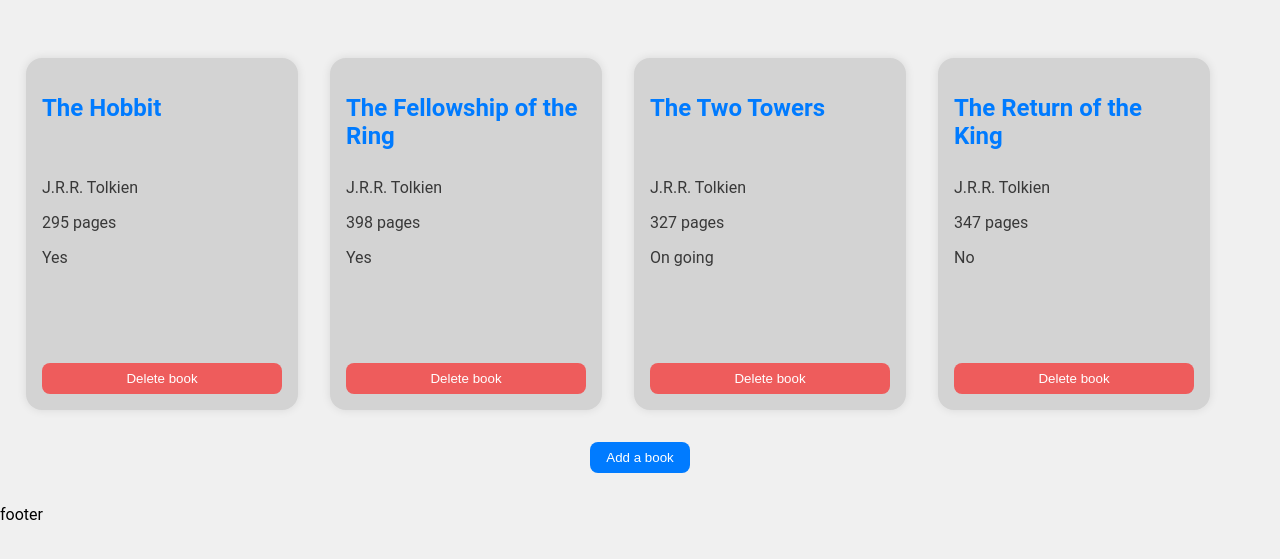
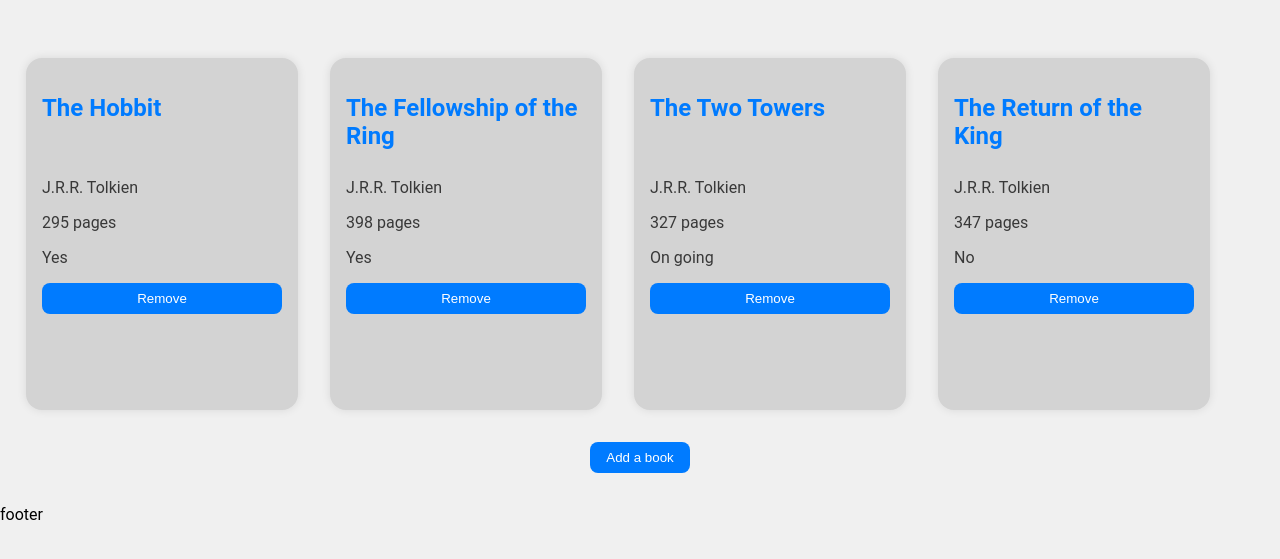
Before and after one commit to Drungor/library, a plain HTML site: page index.html in a window 1280 px wide. Shown: the part 81-640 px from the top of the page. Drawn offline with Linux system fonts and the light colour scheme.

Commit message:
added delete button logic and clarify book rendering logic

```diff
--- a/global.css
+++ b/global.css
@@ -64,13 +64,13 @@ header{
     color: rgb(56, 56, 56);
 }
 
-#delete-button {
+.delete-button {
     background-color: rgb(238, 92, 92);
     padding: 1rem, 0.5rem;
     margin-top: auto;
 }
 
-#delete-button:hover {
+.delete-button:hover:hover {
     background-color: darkred;
 }
 
--- a/script.js
+++ b/script.js
@@ -28,25 +28,35 @@ const myBooks = [
 
 
 //dynamic rendering function
-function book () {
+function renderBook () {
     bookShelves.innerHTML= "";
-    myBooks.forEach((book) => {
-        const div = document.createElement('div');
-        div.classList.add('book');
-        div.innerHTML = `
+    myBooks.forEach((book,index) => {
+        const bookDiv = document.createElement('div');
+        bookDiv.classList.add('book');
+        bookDiv.innerHTML = `
             <h2>${book.title}</h2>
             <div id="p-wrapper">
             <p>${book.author}</p>
             <p>${book.pages} pages</p>
             <p>${book.reading}</p>
             </div>
-            <button id="delete-button"> Delete book </button>
         `;
-        bookShelves.appendChild(div);
+        bookShelves.appendChild(bookDiv);
 
+        const deleteButton = document.createElement('button');
+        deleteButton.textContent= 'Remove';
+        deleteButton.setAttribute('data-index', index)
+
+        deleteButton.addEventListener('click', (e)=> {
+            const bookIndex = e.target.getAttribute('data-index');
+            myBooks.splice(bookIndex,1);
+            renderBook();
+        })
+
+        bookDiv.appendChild(deleteButton)
     });
 }
-book();
+renderBook();
 
 
 //etape 1: add a book
@@ -88,10 +98,5 @@ AddformElement.addEventListener('submit', (e) => {
     AddformElement.style.display="none"
     addBookButtonElement.textContent= "Add a book"
 
-    book();
+    renderBook();
 });
-
-
-//etape 2: comment changer le status de lecture d un livre via une fonction
-
-//etape 3: comment afficher les livres dans la console via une fonction
```
